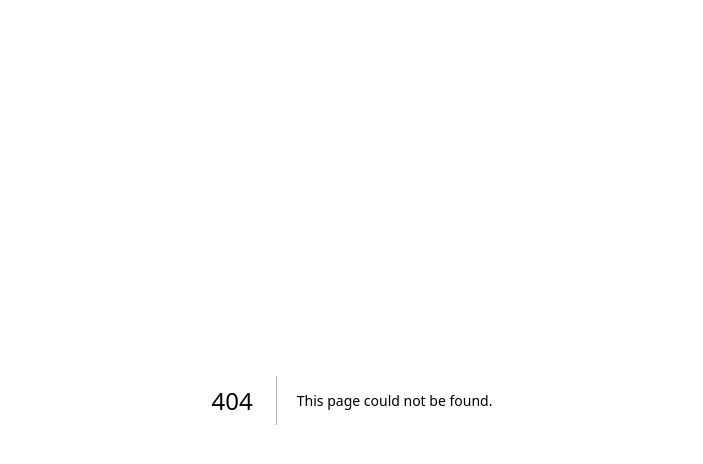
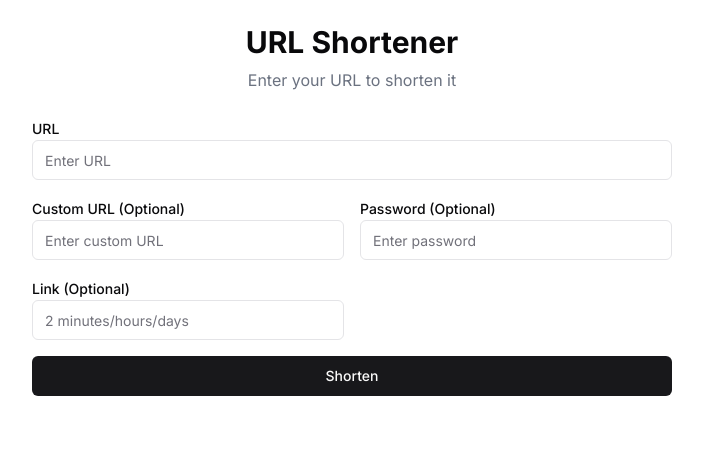
Before and after one commit to edsycarreon/smol-fe, a Next.js app: page /Home in a window 1280 px wide. Before the commit this address had no page. Shown: the top 464 px of the page, without its empty margins (288-991 px from the left). Built offline with nearby package versions, Linux system fonts and the light colour scheme.

Commit message:
Add Toaster component and Error enums

```diff
--- /dev/null
+++ b/src/app/Home/page.tsx
@@ -0,0 +1,193 @@
+"use client";
+
+import { zodResolver } from "@hookform/resolvers/zod";
+import { useMutation } from "@tanstack/react-query";
+import { useCallback, useMemo, useState } from "react";
+import { useForm } from "react-hook-form";
+import { z } from "zod";
+
+import { Button } from "@/components/ui/button";
+import {
+  Form,
+  FormControl,
+  FormField,
+  FormItem,
+  FormLabel,
+  FormMessage,
+} from "@/components/ui/form";
+import { Input } from "@/components/ui/input";
+import { RequestType } from "@/enums";
+import fetchRequest from "@/utils/fetch.utils";
+
+const FormSchema = z.object({
+  longUrl: z.string().url().min(1, { message: "Link is required" }),
+  customUrl: z
+    .string()
+    .max(6, { message: "Custom URL must not exceed 6 characters" }),
+  password: z.string(),
+  expiresIn: z.string(),
+});
+
+export default function HomePage() {
+  const [shortUrl, setShortUrl] = useState<string>("");
+  const [copyButtonText, setCopyButtonText] = useState<string>("Copy");
+
+  const handleCopyClick = useCallback(() => {
+    navigator.clipboard.writeText(shortUrl).then(() => {
+      setCopyButtonText("Copied");
+      setTimeout(() => {
+        setCopyButtonText("Copy");
+      }, 2000);
+    });
+  }, [shortUrl]);
+
+  const form = useForm<z.infer<typeof FormSchema>>({
+    resolver: zodResolver(FormSchema),
+    defaultValues: {
+      longUrl: "",
+      customUrl: "",
+      password: "",
+      expiresIn: "",
+    },
+  });
+
+  const postFormData = async (formData: z.infer<typeof FormSchema>) => {
+    const response = await fetchRequest("/", RequestType.POST, formData);
+
+    return response.json();
+  };
+
+  const { mutate } = useMutation({
+    mutationFn: postFormData,
+    onSuccess: (response) => {
+      setShortUrl(response.data.shortUrl);
+    },
+    onError: (error) => {
+      throw error;
+    },
+  });
+
+  function onSubmit(data: z.infer<typeof FormSchema>) {
+    mutate(data);
+  }
+
+  const renderShortUrl = useMemo(() => {
+    if (shortUrl) {
+      return (
+        <div className="flex justify-center items-center space-x-4">
+          <button
+            className="px-4 py-2 bg-primary text-white rounded-md"
+            onClick={handleCopyClick}
+          >
+            {copyButtonText}
+          </button>
+          <span
+            className="text-zinc-500 font-light underline underline-offset-4 text-xl cursor-pointer hover:text-zinc-300"
+            onClick={handleCopyClick}
+          >
+            {shortUrl}
+          </span>
+        </div>
+      );
+    }
+    return null;
+  }, [shortUrl, copyButtonText, handleCopyClick]);
+
+  return (
+    <div className="px-4 md:px-6 lg:px-80 py-6 space-y-6">
+      <div className="space-y-2 text-center">
+        <h1 className="text-3xl font-bold">URL Shortener</h1>
+        <p className="text-gray-500 dark:text-gray-400">
+          Enter your URL to shorten it
+        </p>
+      </div>
+      <Form {...form}>
+        <form onSubmit={form.handleSubmit(onSubmit)}>
+          <div className="space-y-4">
+            <div className="space-y-2">
+              <FormField
+                control={form.control}
+                name="longUrl"
+                render={({ field }) => (
+                  <FormItem>
+                    <div>
+                      <FormLabel>URL</FormLabel>
+                      <FormControl>
+                        <Input placeholder="Enter URL" {...field} />
+                      </FormControl>
+                      <FormMessage />
+                    </div>
+                  </FormItem>
+                )}
+              />
+            </div>
+            <div className="grid grid-cols-1 gap-4 sm:grid-cols-2">
+              <div className="space-y-2">
+                <FormField
+                  control={form.control}
+                  name="customUrl"
+                  render={({ field }) => (
+                    <FormItem>
+                      <div>
+                        <FormLabel>Custom URL (Optional)</FormLabel>
+                        <FormControl>
+                          <Input placeholder="Enter custom URL" {...field} />
+                        </FormControl>
+                        <FormMessage />
+                      </div>
+                    </FormItem>
+                  )}
+                />
+              </div>
+              <div className="space-y-2">
+                <FormField
+                  control={form.control}
+                  name="password"
+                  render={({ field }) => (
+                    <FormItem>
+                      <div>
+                        <FormLabel>Password (Optional)</FormLabel>
+                        <FormControl>
+                          <Input
+                            type="password"
+                            placeholder="Enter password"
+                            {...field}
+                          />
+                        </FormControl>
+                        <FormMessage />
+                      </div>
+                    </FormItem>
+                  )}
+                />
+              </div>
+              <div className="space-y-2">
+                <FormField
+                  control={form.control}
+                  name="expiresIn"
+                  render={({ field }) => (
+                    <FormItem>
+                      <div>
+                        <FormLabel>Link (Optional)</FormLabel>
+                        <FormControl>
+                          <Input
+                            placeholder="2 minutes/hours/days"
+                            {...field}
+                          />
+                        </FormControl>
+                        <FormMessage />
+                      </div>
+                    </FormItem>
+                  )}
+                />
+              </div>
+            </div>
+            <Button className="w-full" type="submit">
+              Shorten
+            </Button>
+          </div>
+        </form>
+      </Form>
+      {renderShortUrl}
+    </div>
+  );
+}
--- a/src/app/layout.tsx
+++ b/src/app/layout.tsx
@@ -2,6 +2,7 @@ import type { Metadata } from "next";
 import { Inter } from "next/font/google";
 import "./globals.css";
 import Providers from "@/providers/app.providers";
+import { Toaster } from "@/components/ui/toaster";
 
 const inter = Inter({ subsets: ["latin"] });
 
@@ -19,6 +20,7 @@ export default function RootLayout({
     <html lang="en">
       <body className={inter.className}>
         <Providers>{children}</Providers>
+        <Toaster />
       </body>
     </html>
   );
--- a/src/app/page.tsx
+++ b/src/app/page.tsx
@@ -1,9 +1,12 @@
 "use client";
 
 import { zodResolver } from "@hookform/resolvers/zod";
+import { useMutation } from "@tanstack/react-query";
+import { useRouter } from "next/navigation";
 import { useForm } from "react-hook-form";
 import { z } from "zod";
 
+import { Button } from "@/components/ui/button";
 import {
   Form,
   FormControl,
@@ -12,59 +15,64 @@ import {
   FormLabel,
   FormMessage,
 } from "@/components/ui/form";
-import { Button } from "@/components/ui/button";
 import { Input } from "@/components/ui/input";
-import { useMutation } from "@tanstack/react-query";
+import { ErrorCode, RequestType } from "@/enums";
 import fetchRequest from "@/utils/fetch.utils";
-import { RequestType } from "@/enums";
-import { useCallback, useMemo, useState } from "react";
+import { useToast } from "@/components/ui/use-toast";
+
+export default function SignIn() {
+  const router = useRouter();
+  const { toast } = useToast();
 
   const FormSchema = z.object({
-  longUrl: z.string().url().min(1, { message: "Link is required" }),
-  customUrl: z
+    email: z.string().email(),
+    password: z
       .string()
-    .max(6, { message: "Custom URL must not exceed 6 characters" }),
-  password: z.string(),
-  expiresIn: z.string(),
+      .min(8, { message: "Password must be at least 8 characters" }),
   });
-
-export default function HomePage() {
-  const [shortUrl, setShortUrl] = useState<string>("");
-  const [copyButtonText, setCopyButtonText] = useState<string>("Copy");
-
-  const handleCopyClick = useCallback(() => {
-    navigator.clipboard.writeText(shortUrl).then(() => {
-      setCopyButtonText("Copied");
-      setTimeout(() => {
-        setCopyButtonText("Copy");
-      }, 2000);
-    });
-  }, [shortUrl]);
 
   const form = useForm<z.infer<typeof FormSchema>>({
     resolver: zodResolver(FormSchema),
     defaultValues: {
-      longUrl: "",
-      customUrl: "",
+      email: "",
       password: "",
-      expiresIn: "",
     },
   });
 
   const postFormData = async (formData: z.infer<typeof FormSchema>) => {
-    const response = await fetchRequest("/", RequestType.POST, formData);
+    const response = await fetchRequest(
+      "/auth/signin",
+      RequestType.POST,
+      formData
+    );
 
+    if (!response.ok) {
+      const errorData = await response.json();
+      throw new Error(errorData.code);
+    }
     return response.json();
   };
 
   const { mutate } = useMutation({
     mutationFn: postFormData,
     onSuccess: (response) => {
-      console.log("Data successfully submitted:", response.data.shortUrl);
-      setShortUrl(response.data.shortUrl);
+      localStorage.setItem("token", response.data);
+      router.push("/home");
     },
     onError: (error) => {
-      console.error("An error occurred:", error);
+      if (error.message === ErrorCode.INVALID_CREDENTIALS) {
+        toast({
+          variant: "destructive",
+          title: "Invalid email address or password. Please try again.",
+          duration: 2000,
+        });
+      } else {
+        toast({
+          variant: "destructive",
+          title: "Uh oh! Something went wrong. Please try again.",
+          duration: 2000,
+        });
+      }
     },
   });
 
@@ -72,49 +80,22 @@ export default function HomePage() {
     mutate(data);
   }
 
-  const renderShortUrl = useMemo(() => {
-    if (shortUrl) {
   return (
-        <div className="flex justify-center items-center space-x-4">
-          <button
-            className="px-4 py-2 bg-primary text-white rounded-md"
-            onClick={handleCopyClick}
-          >
-            {copyButtonText}
-          </button>
-          <span
-            className="text-zinc-500 font-light underline underline-offset-4 text-xl cursor-pointer hover:text-zinc-300"
-            onClick={handleCopyClick}
-          >
-            {shortUrl}
-          </span>
-        </div>
-      );
-    }
-    return null;
-  }, [shortUrl, copyButtonText, handleCopyClick]);
-
-  return (
-    <div className="px-4 md:px-6 lg:px-80 py-6 space-y-6">
-      <div className="space-y-2 text-center">
-        <h1 className="text-3xl font-bold">URL Shortener</h1>
-        <p className="text-gray-500 dark:text-gray-400">
-          Enter your URL to shorten it
-        </p>
-      </div>
+    <>
+      <div className="px-4 md:px-6 lg:px-96 pt-32 pb-6 space-y-6">
         <Form {...form}>
           <form onSubmit={form.handleSubmit(onSubmit)}>
             <div className="space-y-4">
               <div className="space-y-2">
                 <FormField
                   control={form.control}
-                name="longUrl"
+                  name="email"
                   render={({ field }) => (
                     <FormItem>
-                    <div className="">
-                      <FormLabel>URL</FormLabel>
+                      <div>
+                        <FormLabel>Email address</FormLabel>
                         <FormControl>
-                        <Input placeholder="Enter URL" {...field} />
+                          <Input placeholder="Enter email address" {...field} />
                         </FormControl>
                         <FormMessage />
                       </div>
@@ -122,32 +103,15 @@ export default function HomePage() {
                   )}
                 />
               </div>
-            <div className="grid grid-cols-1 gap-4 sm:grid-cols-2">
-              <div className="space-y-2">
-                <FormField
-                  control={form.control}
-                  name="customUrl"
-                  render={({ field }) => (
-                    <FormItem>
-                      <div className="">
-                        <FormLabel>Custom URL (Optional)</FormLabel>
-                        <FormControl>
-                          <Input placeholder="Enter custom URL" {...field} />
-                        </FormControl>
-                        <FormMessage />
-                      </div>
-                    </FormItem>
-                  )}
-                />
-              </div>
+              <div className="space-y4">
                 <div className="space-y-2">
                   <FormField
                     control={form.control}
                     name="password"
                     render={({ field }) => (
                       <FormItem>
-                      <div className="">
-                        <FormLabel>Password (Optional)</FormLabel>
+                        <div>
+                          <FormLabel>Password</FormLabel>
                           <FormControl>
                             <Input
                               type="password"
@@ -161,34 +125,14 @@ export default function HomePage() {
                     )}
                   />
                 </div>
-              <div className="space-y-2">
-                <FormField
-                  control={form.control}
-                  name="expiresIn"
-                  render={({ field }) => (
-                    <FormItem>
-                      <div className="">
-                        <FormLabel>Link (Optional)</FormLabel>
-                        <FormControl>
-                          <Input
-                            placeholder="2 minutes/hours/days"
-                            {...field}
-                          />
-                        </FormControl>
-                        <FormMessage />
-                      </div>
-                    </FormItem>
-                  )}
-                />
-              </div>
               </div>
               <Button className="w-full" type="submit">
-              Shorten
+                Login
               </Button>
             </div>
           </form>
         </Form>
-      {renderShortUrl}
       </div>
+    </>
   );
 }
--- /dev/null
+++ b/src/enums/Error.enum.ts
@@ -0,0 +1,13 @@
+export enum ErrorCode {
+  INVALID_JWT_TOKEN = "INVALID_JWT_TOKEN",
+  INCORRECT_PASSWORD = "INCORRECT_PASSWORD",
+  COULD_NOT_CREATE_ACCOUNT = "COULD_NOT_CREATE_ACCOUNT",
+  INVALID_CREDENTIALS = "INVALID_CREDENTIALS",
+}
+
+export enum ErrorMessage {
+  INVALID_JWT_TOKEN = "The token provided is invalid",
+  INCORRECT_PASSWORD = "The password provided is incorrect",
+  COULD_NOT_CREATE_ACCOUNT = "Failed to create account",
+  INVALID_CREDENTIALS = "The email address or password provided is incorrect",
+}
--- a/src/enums/index.ts
+++ b/src/enums/index.ts
@@ -1 +1,2 @@
-export * from "./request-type.enum";
+export * from "./RequestType.enum";
+export * from "./Error.enum";
```
Lines whose indentation alone changed are shown as unchanged.
